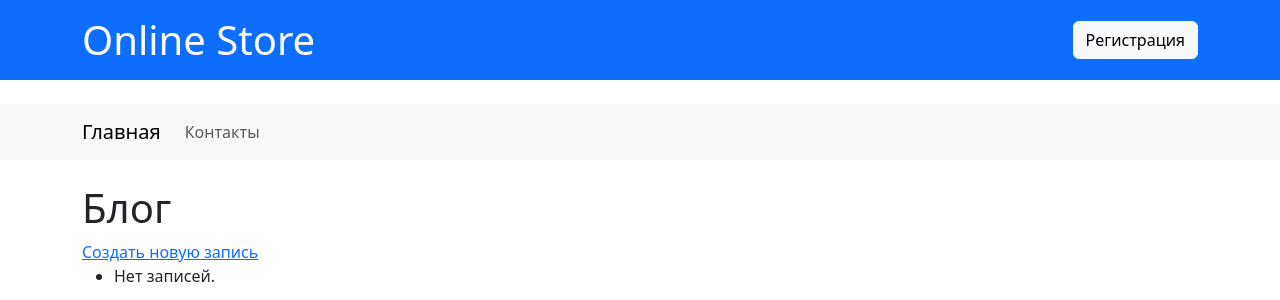
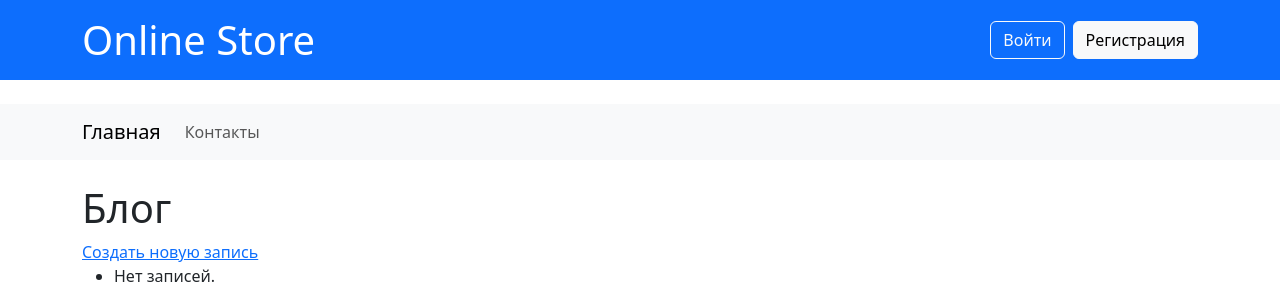
Before and after one commit to PRCHR-u/e-store, a Django app: page /blog/ in a window 1280 px wide. Shown: the top 300 px of the page. Run offline with Django 5.2, Linux system fonts and the light colour scheme; data that the repository does not hold is empty.

Commit message:
исправления по feature_6

```diff
--- a/catalog/templates/catalog/base.html
+++ b/catalog/templates/catalog/base.html
@@ -11,7 +11,10 @@
         <div class="container d-flex justify-content-between align-items-center">
             <h1 class="mb-0">Online Store</h1>
             {% if not user.is_authenticated %}
-            <a href="/users/register/" class="btn btn-light">Регистрация</a>
+            <div class="d-flex gap-2">
+                <a href="{% url 'login' %}" class="btn btn-outline-light">Войти</a>
+                <a href="{% url 'register' %}" class="btn btn-light">Регистрация</a>
+            </div>
             {% endif %}
         </div>
     </header>
--- a/online_store/settings.py
+++ b/online_store/settings.py
@@ -113,6 +113,9 @@ AUTH_PASSWORD_VALIDATORS = [
 
 AUTH_USER_MODEL = 'users.CustomUser'
 
+# Authentication settings
+LOGIN_URL = 'login'
+
 
 # Internationalization
 # https://docs.djangoproject.com/en/5.0/topics/i18n/
--- a/users/models.py
+++ b/users/models.py
@@ -14,3 +14,7 @@ class CustomUser(AbstractUser):
 
     def __str__(self):
         return self.email
+
+    class Meta:
+        verbose_name = 'Пользователь'
+        verbose_name_plural = 'Пользователи'
```
